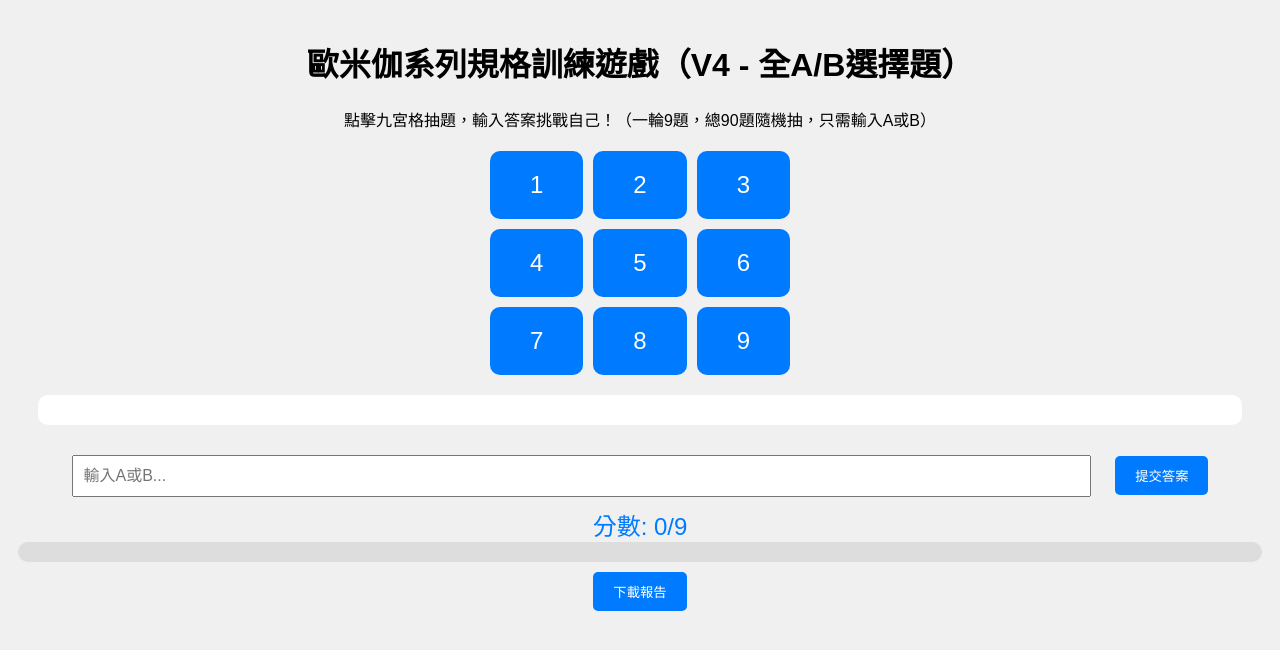
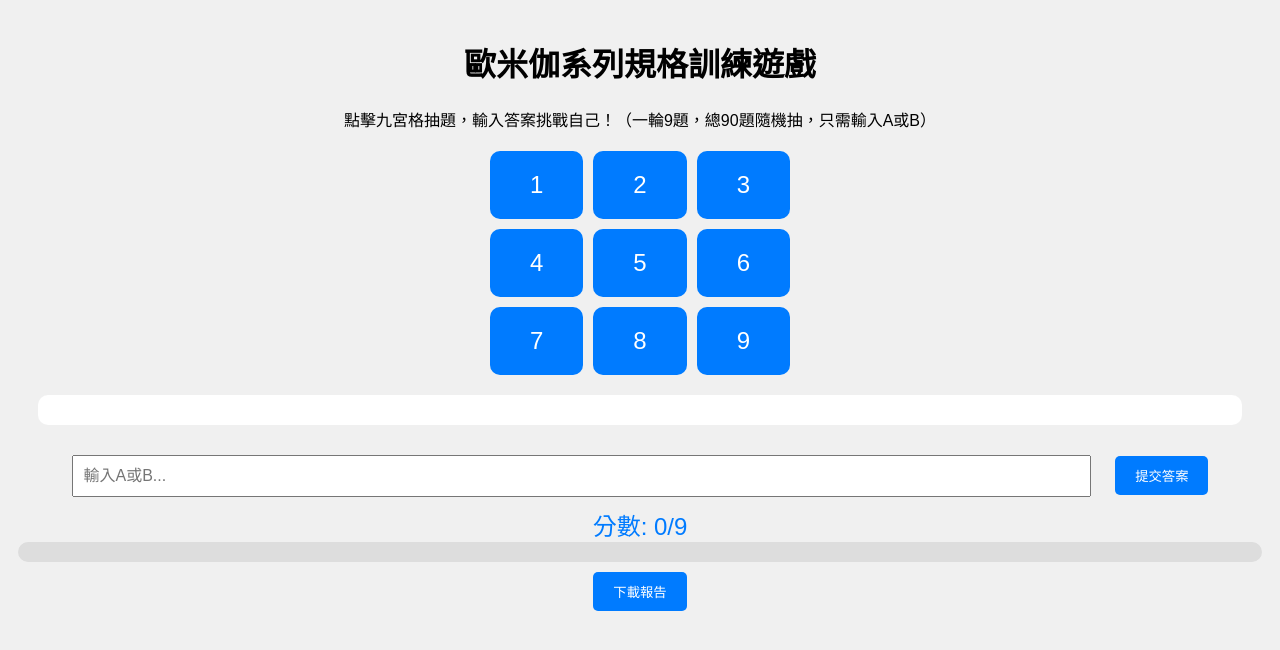
Before and after one commit to t0925361572-commits/OmegaGame, a plain HTML site: page index.html in a window 1280 px wide. Drawn offline with Linux system fonts and the light colour scheme.

```diff
--- a/index.html
+++ b/index.html
@@ -3,7 +3,7 @@
 <head>
     <meta charset="UTF-8">
     <meta name="viewport" content="width=device-width, initial-scale=1.0">
-    <title>歐米伽系列規格訓練遊戲（V4 - 全A/B選擇題）</title>
+    <title>歐米伽系列規格訓練遊戲 </title>
     <style>
         body { font-family: Arial, sans-serif; text-align: center; background: #f0f0f0; padding: 10px; }
         #grid { display: grid; grid-template-columns: repeat(3, 1fr); gap: 10px; max-width: 300px; margin: 20px auto; }
@@ -22,7 +22,7 @@
     </style>
 </head>
 <body>
-    <h1>歐米伽系列規格訓練遊戲（V4 - 全A/B選擇題）</h1>
+    <h1>歐米伽系列規格訓練遊戲 </h1>
     <p>點擊九宮格抽題，輸入答案挑戰自己！（一輪9題，總90題隨機抽，只需輸入A或B）</p>
 
     <div id="grid">
```
